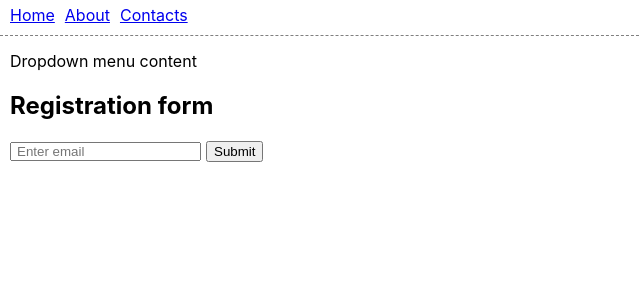
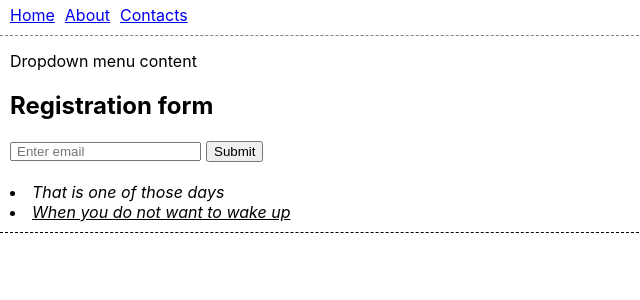
Before and after one commit to Und3rMySk1n/react-redux-playlist, a React (Create React App) app: page / in a window 1280 px wide. Shown: the top 300 px of the page, without its empty margins (0-640 px from the left). Built offline with nearby package versions, Linux system fonts and the light colour scheme.

Commit message:
Добавил компонент-функцию.

```diff
--- a/src/App.js
+++ b/src/App.js
@@ -2,6 +2,7 @@ import React, { Component } from 'react';
 import Topmenu from './Topmenu/Topmenu';
 import Dropdown from './Dropdown/Dropdown';
 import RegistrationForm from './RegistrationForm/RegistrationForm';
+import List from './List/List';
 
 const topMenuItems = [
     {
@@ -18,6 +19,17 @@ const topMenuItems = [
     }
 ];
 
+const listItems = [
+    {
+        text: 'That is one of those days',
+        active: false
+    },
+    {
+        text: 'When you do not want to wake up',
+        active: true
+    }
+];
+
 class App extends Component {
     render() {
         return (
@@ -27,6 +39,7 @@ class App extends Component {
                     <Dropdown />
                     <RegistrationForm />
                 </div>
+                <List items={listItems} />
             </div>
         );
     }
--- /dev/null
+++ b/src/List/List.js
@@ -0,0 +1,17 @@
+import React from 'react';
+import './list.css';
+
+const List = ({items}) => {
+    return (
+        <div className={'items_list'}>
+            {
+                items.map((item, i) => {
+                    const itemClass = `list_item${(item.active) ? ' active' : ''}`;
+                    return <li key={i} className={itemClass}>{item.text}</li>
+                })
+            }
+        </div>
+    );
+};
+
+export default List;
--- /dev/null
+++ b/src/List/list.css
@@ -0,0 +1,16 @@
+.items_list
+{
+    margin-bottom: 10px;
+    padding: 10px;
+    border-bottom: 1px dashed;
+}
+
+.list_item
+{
+    font-style: italic;
+}
+
+.list_item.active
+{
+    text-decoration: underline;
+}
```
